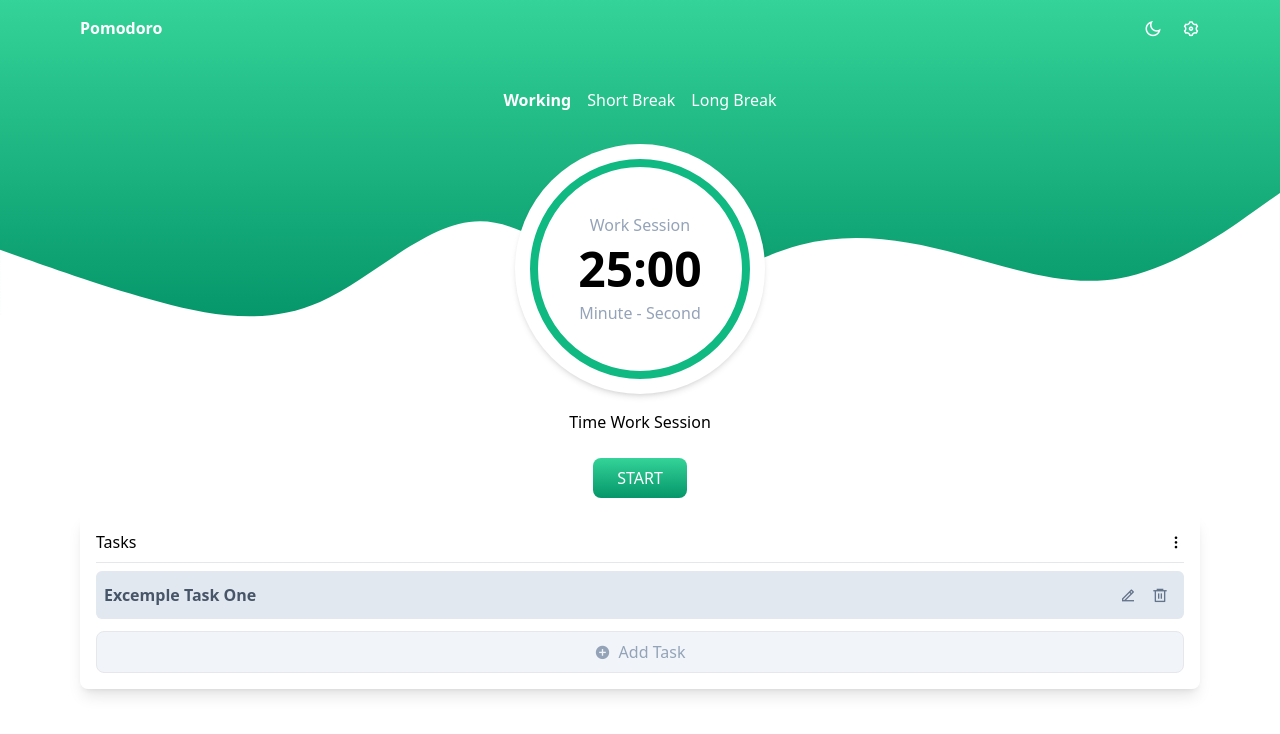
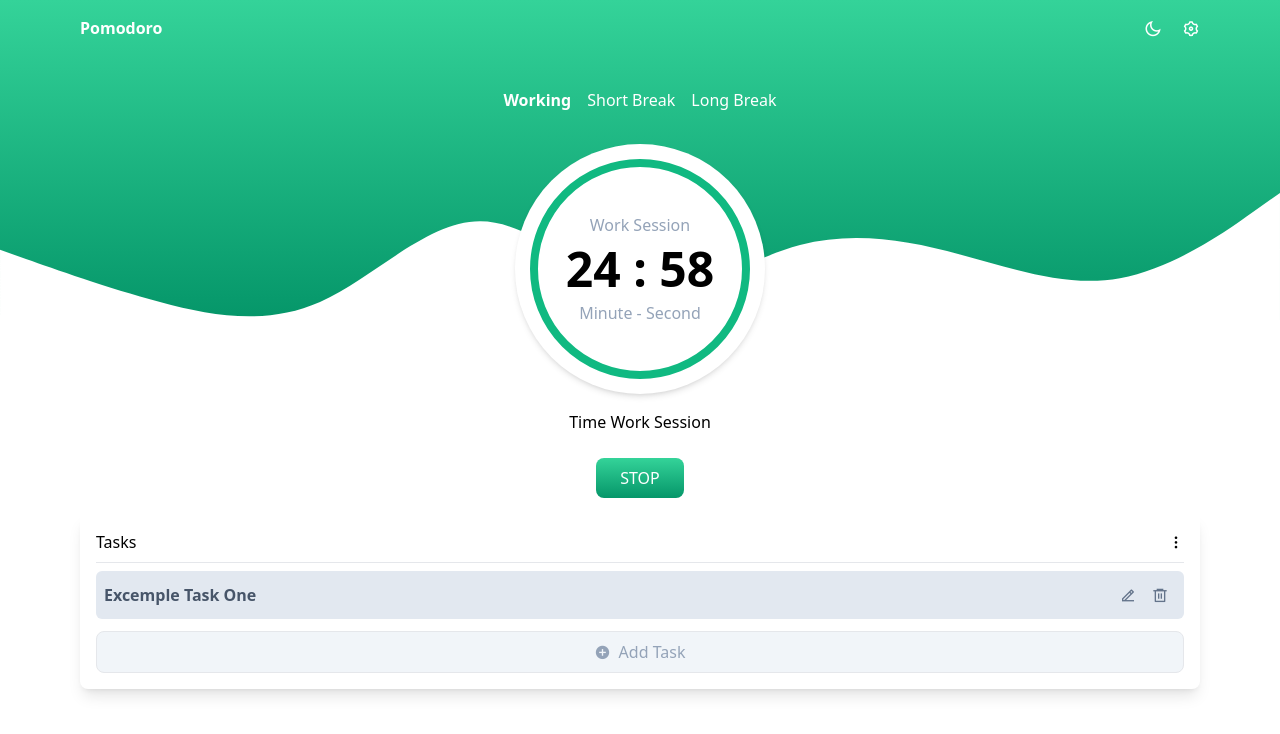
Before and after one commit to omvhadil/pomodoro-app, a Vue app: page / in a window 1280 px wide. Both pictures are taken after a click on the button "START". Shown: the top 734 px of the page. Built offline with nearby package versions, Linux system fonts and the light colour scheme.

Commit message:
setinterval

```diff
--- a/src/views/Home.vue
+++ b/src/views/Home.vue
@@ -1,9 +1,46 @@
 <!-- eslint-disable vue/multi-word-component-names -->
 <script setup>
-import { ref } from 'vue'
+import { onMounted, ref, watch } from 'vue'
 
 const addTask = ref(false)
 const fitur = ref('working')
+const second = ref(0)
+const minute = ref(25)
+const button = ref(true)
+
+const start = () => {
+  let timeOut = setInterval(() => {
+    second.value--
+  }, 1000)
+  button.value = false
+  return timeOut
+}
+
+const pause = (timeOut) => {
+  clearInterval(timeOut)
+  button.value = true
+}
+
+watch(second, () => {
+  if (second.value === -1) {
+    second.value = 59
+    minute.value--
+  }
+})
+
+watch(minute, () => {
+  if (minute.value === -1) {
+    minute.value = 0
+    second.value = 0
+  }
+})
+
+const formatTime = (time) => {
+  if (time < 10) {
+    return `0${time}`
+  }
+  return time
+}
 
 const formatTheme = (theme) => {
   switch (theme) {
@@ -17,6 +54,7 @@ const formatTheme = (theme) => {
       return 'bg-gradient-to-t from-emerald-600 to-emerald-400'
   }
 }
+
 const formatTheme2 = (theme) => {
   switch (theme) {
     case 'working':
@@ -42,6 +80,8 @@ const formatTitle = (title) => {
       return 'Work Session'
   }
 }
+
+onMounted(() => {})
 </script>
 
 <template>
@@ -88,7 +128,9 @@ const formatTitle = (title) => {
         >
           <div v-if="fitur === 'working'" class="text-center leading-10">
             <p class="text-slate-400">Work Session</p>
-            <h1 class="text-5xl font-semibold">25:00</h1>
+            <h1 class="text-5xl font-semibold">
+              {{ formatTime(minute) }} : {{ formatTime(second) }}
+            </h1>
             <p class="text-slate-400">Minute - Second</p>
           </div>
           <div v-if="fitur === 'shortB'" class="text-center leading-10">
@@ -109,7 +151,22 @@ const formatTitle = (title) => {
         <h6>Time {{ formatTitle(fitur) }}</h6>
       </div>
       <div class="mt-6 flex justify-center">
-        <button class="text-white py-2 px-6 rounded-lg" :class="formatTheme(fitur)">START</button>
+        <button
+          v-if="button"
+          class="text-white py-2 px-6 rounded-lg"
+          :class="formatTheme(fitur)"
+          @click="start()"
+        >
+          START
+        </button>
+        <button
+          v-if="!button"
+          class="text-white py-2 px-6 rounded-lg"
+          :class="formatTheme(fitur)"
+          @click="pause(start())"
+        >
+          STOP
+        </button>
       </div>
       <div class="shadow-lg rounded-lg p-4 mt-4">
         <div class="flex justify-between pb-2">
```
